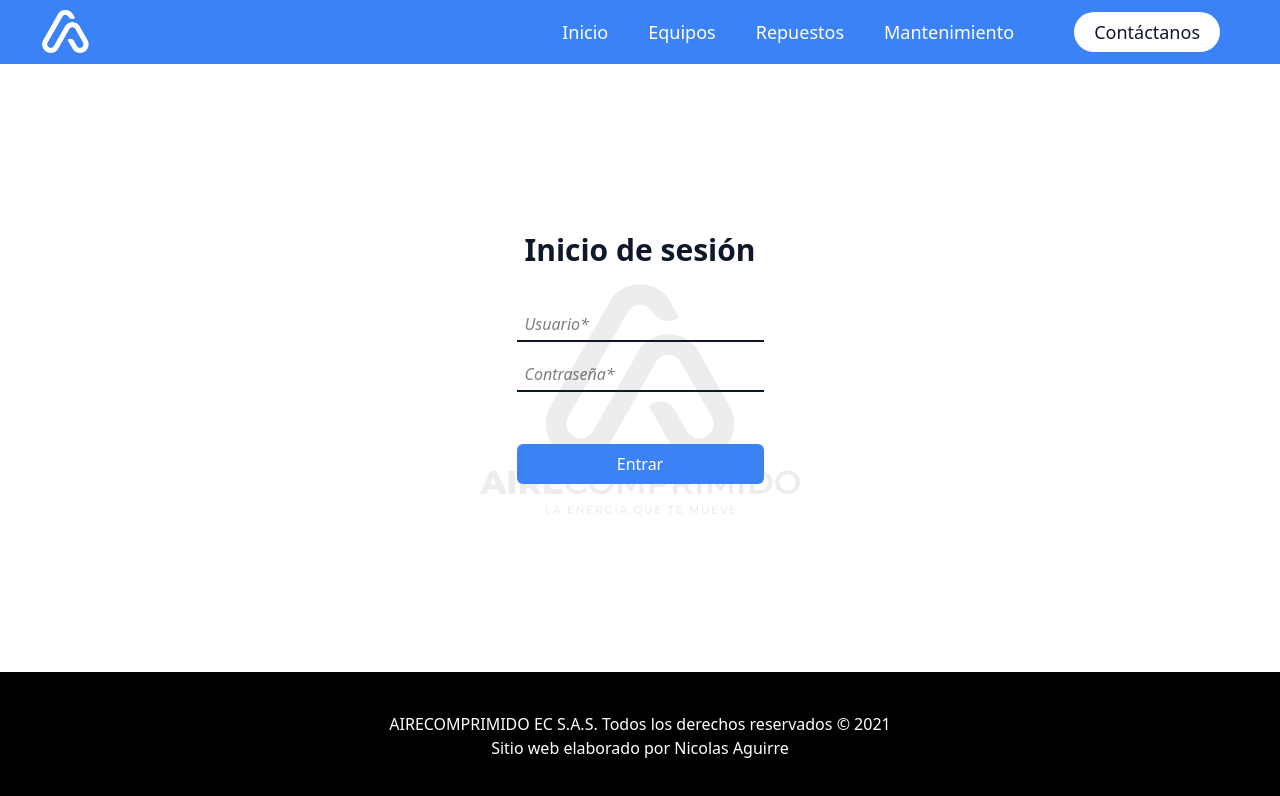
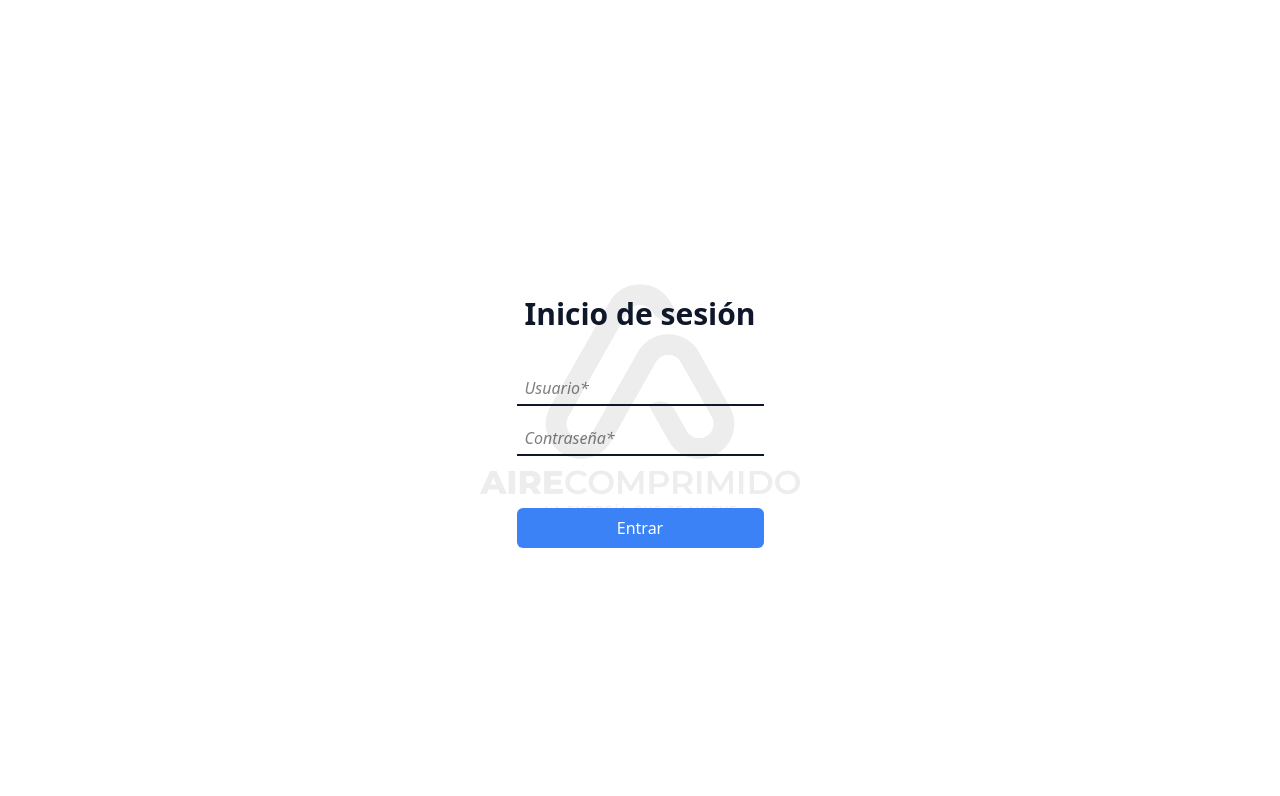
Before and after one commit to NicoAguirre1105/Aire-Comprimido, a Next.js app in the folder airecomprimido/: page /login in a window 1280 px wide. Shown: the top 796 px of the page. Built offline with nearby package versions, Linux system fonts and the light colour scheme.

Commit message:
Delete ClientLayout component

```diff
--- a/airecomprimido/app/(public)/layout.tsx
+++ b/airecomprimido/app/(public)/layout.tsx
@@ -1,19 +1,22 @@
 'use client';
 
 import ContactUs from "../_components/contactUs";
-import { useContactVisibility } from "../_context/ContactVisibilityContext"
+import { ContactVisibilityProvider } from "../_context/ContactVisibilityContext";
+import Header from "../_components/header";
+import Footer from "../_components/footer";
 
 export default function ClientLayout({
   children,
 }: {
   children: React.ReactNode;
 }) {
-  const { isVisible, toggleContact } = useContactVisibility();
 
   return (
-    <>
+    <ContactVisibilityProvider>
+      <Header />
       {children}
-      <ContactUs handler={toggleContact} />
-    </>
+      <ContactUs />
+      <Footer />
+    </ContactVisibilityProvider>
   );
 }
--- a/airecomprimido/app/ClientLayout.tsx
+++ /dev/null
@@ -1,30 +0,0 @@
-'use client';
-
-import Image from "next/image";
-import Header from "./_components/header";
-import Footer from "./_components/footer";
-import { ContactVisibilityProvider } from "./_context/ContactVisibilityContext";
-import { ViewportProvider } from "./_context/ViewportContext";
-
-export default function ClientLayout({
-  children,
-}: {
-  children: React.ReactNode;
-}) {
-  return (
-    <ContactVisibilityProvider>
-      <ViewportProvider>
-        <Image
-          src="/logos/logo_black.png"
-          alt="AIRECOMPRIMIDO EC logo"
-          width={150}
-          height={150}
-          className="fixed -z-1 top-1/2 left-1/2 -translate-x-1/2 -translate-y-1/2 opacity-7 w-80"
-        />
-        <Header />
-        {children}
-        <Footer />
-      </ViewportProvider>
-    </ContactVisibilityProvider>
-  );
-}
--- a/airecomprimido/app/_components/contactUs.tsx
+++ b/airecomprimido/app/_components/contactUs.tsx
@@ -1,15 +1,15 @@
+import { useContactVisibility } from "../_context/ContactVisibilityContext"
 
-export default function ContactUs({
-  handler
-}:{
-  handler: () => void
-}) {
+
+export default function ContactUs() {
   const buttonStyle = "text-center w-fit text-xl max-sm:text-lg py-3 px-7 rounded-4xl font-bold hover:cursor-pointer transition-all duration-300 bg-(--light-blue) text-white hover:bg-(--dark-blue) hover:text-white"
+
+  const {isVisible, toggleContact } = useContactVisibility()
 
   return (
     <div className="bg-(--grey-blue) flex flex-col py-25 px-40 max-md:px-20 max-md:py-20 items-center gap-10">
       <p className="text-center text-(--dark-blue) text-2xl max-sm:text-xl font-light">Solicita ahora una visita técnica para la inspección de sus compresores o déjanos tu duda directamente con nuestro personal.</p>
-      <button onClick={handler} className={buttonStyle}>Contáctanos</button>
+      <button onClick={toggleContact} className={buttonStyle}>Contáctanos</button>
     </div>
   )
 }
--- a/airecomprimido/app/layout.tsx
+++ b/airecomprimido/app/layout.tsx
@@ -1,7 +1,9 @@
 import type { Metadata } from "next";
 
-import ClientLayout from "@/app/ClientLayout";
 import "./globals.css";
+import Image from "next/image";
+import { ViewportProvider } from "./_context/ViewportContext";
+
 
 export const metadata: Metadata = {
   title: "AIRECOMPRIMIDO EC S.A.S | Mantenimiento Industrial",
@@ -34,9 +36,16 @@ export default function RootLayout({
   return (
     <html lang="es">
       <body className="bg-white min-h-screen flex flex-col" cz-shortcut-listen="true">
-        <ClientLayout>
+        <ViewportProvider>
+          <Image
+            src="/logos/logo_black.png"
+            alt="AIRECOMPRIMIDO EC logo"
+            width={150}
+            height={150}
+            className="fixed -z-1 top-1/2 left-1/2 -translate-x-1/2 -translate-y-1/2 opacity-7 w-80"
+          />
           {children}
-        </ClientLayout>
+        </ViewportProvider>
       </body>
     </html>
   );
```
